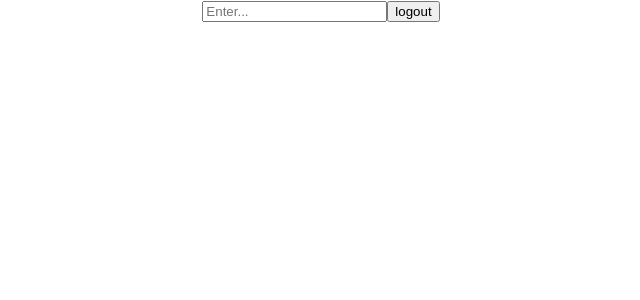
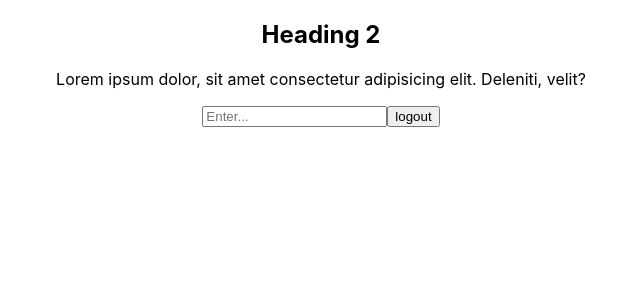
Before and after one commit to sobirjonkadamboev/sam-react, a JavaScript app in the folder my-app/: page / in a window 1280 px wide. Shown: the top 300 px of the page, without its empty margins (319-959 px from the left). Built offline with nearby package versions, Linux system fonts and the light colour scheme.

Commit message:
Auto-backup: 9/4/2026, 4:05:15 AM - Updated my-app/src/App.js

```diff
--- a/my-app/src/App.js
+++ b/my-app/src/App.js
@@ -17,6 +17,7 @@ const HeaderFunction = () => {
 			</div>
 		)
 	}
+	return <div>{getText()}</div>
 }
 
 const SubmitBtn = () => {
```
